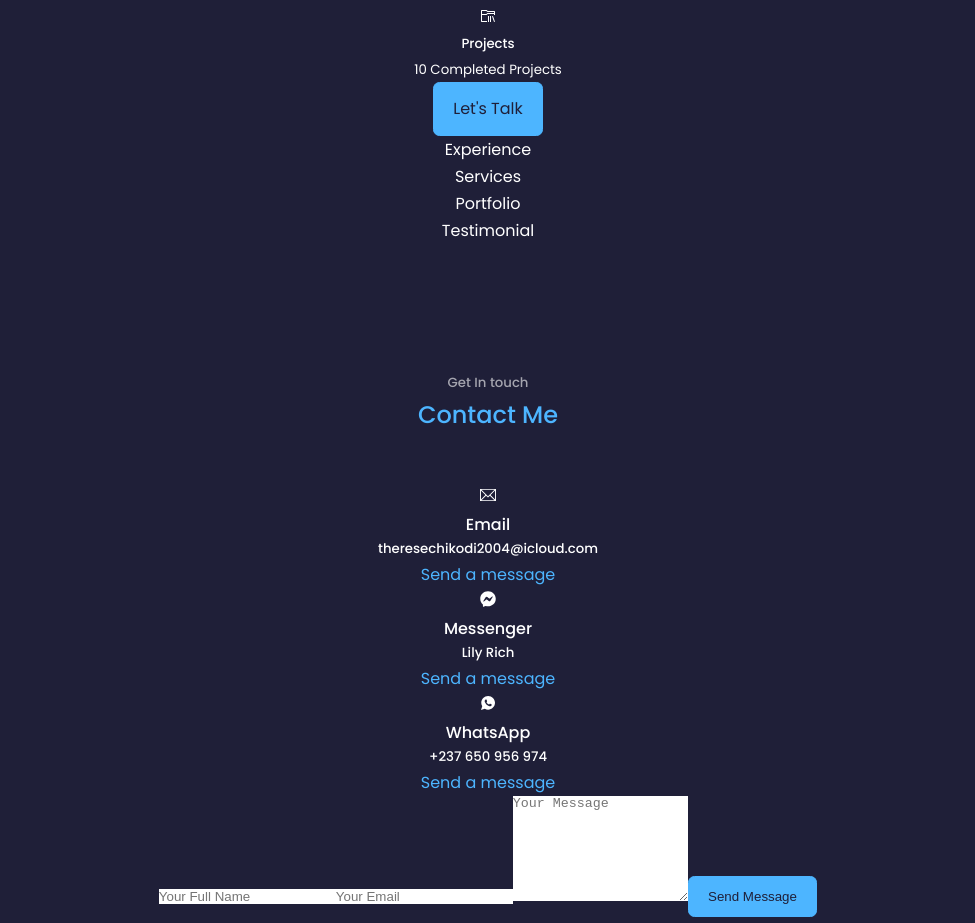
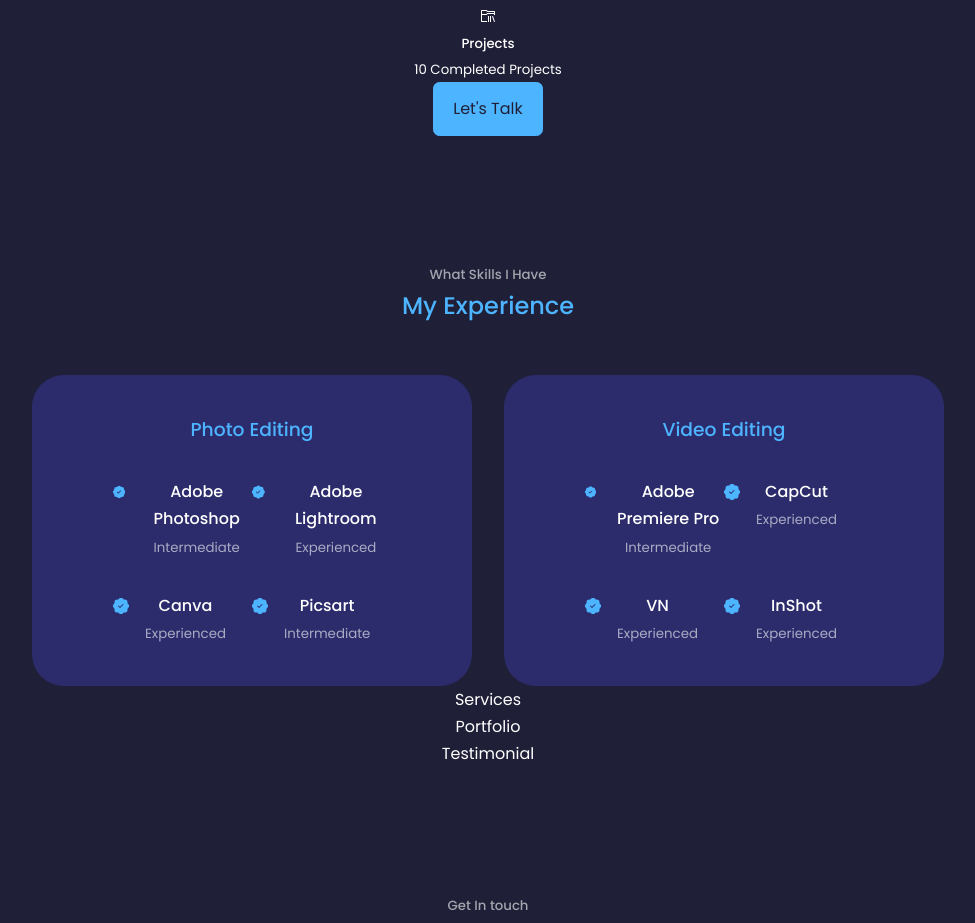
Before and after one commit to teresb/Myportfolio, a React (Create React App) app: page / in a window 1280 px wide. Shown: the part 1760-2683 px from the top of the page, without its empty margins (152-1127 px from the left). Built offline with nearby package versions, Linux system fonts and the light colour scheme.

Commit message:
updated code

```diff
--- a/src/components/Experience/Experience.jsx
+++ b/src/components/Experience/Experience.jsx
@@ -1,8 +1,91 @@
 import React from 'react'
+import './experience.css'
+import { BsFillPatchCheckFill } from 'react-icons/bs'
 
-function Experience(){
-    return (
-        <div>Experience</div>
+const Experience = () => {
+  return (
+    <section id='experience'>
+      <h5>What Skills I Have</h5>
+      <h2>My Experience</h2>
+
+      <div className="container experience__container">
+        <div className='experience__frontend'>
+          <h3>Photo Editing</h3>
+
+          <div className='experience__content'>
+            <article className='experience__details'>
+              <BsFillPatchCheckFill className='experience__details-icon'/>
+              <div>
+                <h4>Adobe Photoshop</h4>
+                <small className='text-light'>Intermediate</small>
+             </div>
+            </article>
+
+            <article className='experience__details'>
+              <BsFillPatchCheckFill className='experience__details-icon'/>
+              <div>
+                <h4>Adobe Lightroom</h4>
+               <small className='text-light'>Experienced</small>
+             </div>
+            </article>
+
+            <article className='experience__details'>
+              <BsFillPatchCheckFill className='experience__details-icon'/>
+              <div>
+                <h4>Canva</h4>
+                <small className='text-light'>Experienced</small>
+              </div>
+            </article>
+
+            <article className='experience__details'>
+              <BsFillPatchCheckFill className='experience__details-icon'/>
+              <div>
+                <h4>Picsart</h4>
+                <small className='text-light'>Intermediate</small>
+              </div>
+            </article>
+          </div>
+        </div>
+
+        <div className='experience__backend'>
+        <h3>Video Editing</h3>
+          <div className='experience__content'>
+
+            <article className='experience__details'>
+              <BsFillPatchCheckFill className='experience__details-icon'/>
+              <div>
+                <h4>Adobe Premiere Pro</h4>
+                <small className='text-light'>Intermediate</small>
+              </div>
+            </article>
+
+            <article className='experience__details'>
+              <BsFillPatchCheckFill className='experience__details-icon'/>
+              <div>
+                <h4>CapCut</h4>
+                <small className='text-light'>Experienced</small>
+              </div>
+            </article>
+
+            <article className='experience__details'>
+              <BsFillPatchCheckFill className='experience__details-icon'/>
+              <div>
+                <h4>VN</h4>
+                <small className='text-light'>Experienced</small>
+              </div>
+            </article>
+
+            <article className='experience__details'>
+              <BsFillPatchCheckFill className='experience__details-icon'/>
+              <div>
+                <h4>InShot</h4>
+                <small className='text-light'>Experienced</small>
+              </div>
+            </article>
+          </div>
+        </div>
+      </div>
+    </section>
     )
 }
 
--- /dev/null
+++ b/src/components/Experience/experience.css
@@ -0,0 +1,70 @@
+.experience__container {
+    display: grid;
+    grid-template-columns: 1fr 1fr;
+    gap: 2rem;
+}
+
+.experience__container>div {
+    background: var(--color-bg-variant);
+    padding: 2.4rem 5rem;
+    border-radius: 2rem;
+    border: 1px solid transparent;
+    transition: var(--transition);
+}
+
+.experience__container>div:hover {
+    background: transparent;
+    border-color: var(--color-primary-variant);
+    cursor: default;
+}
+
+.experience__container>div h3 {
+    text-align: center;
+    margin-bottom: 2rem;
+    color: var(--color-primary);
+}
+
+.experience__content {
+    display: grid;
+    grid-template-columns: 1fr 1fr;
+    row-gap: 2rem;
+}
+
+.experience__details {
+    display: flex;
+    gap: 1rem;
+}
+
+.experience__details-icon {
+    margin-top: 6px;
+    color: var(--color-primary);
+}
+
+/*############# MEDIA QUERIES (MEDIUM DEVICES) ########### */
+@media screen and (max-width: 1024px) {
+    .experience__container {
+        grid-template-columns: 1fr;
+    }
+
+    .experience__container>div {
+        width: 80%;
+        padding: 2rem;
+        margin: 0 auto;
+    }
+
+    .experience__content {
+        padding: 1rem;
+    }
+}
+
+/*############# MEDIA QUERIES (SMALL DEVICES) ########### */
+@media screen and (max-width: 600px) {
+    .experience__container {
+        gap: 1rem;
+    }
+
+    .experience__container>div {
+        width: 100%;
+        padding: 2rem 1rem;
+    }
+}
```
